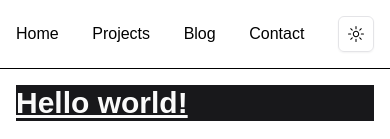
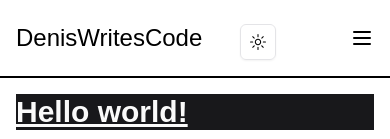
Before and after one commit to DenisWritesCode/portfolio2point0, a Next.js app: page / in a window 390 px wide. Shown: the top 139 px of the page. Built offline with nearby package versions, Linux system fonts and the light colour scheme.

Commit message:
001: Add mobile responsive navbar

```diff
--- a/app/layout.tsx
+++ b/app/layout.tsx
@@ -1,9 +1,13 @@
+"use client";
+
 import Footer from "@/components/ui/Footer";
 import NavBar from "@/components/ui/NavBar";
-import type { Metadata } from "next";
 import localFont from "next/font/local";
 import "./globals.css";
 import { ThemeProvider } from "@/components/theme-provider";
+import { useState } from "react";
+import MobileNavBar from "@/components/ui/MobileNavBar";
+import ServerLayout from "./serverLayout";
 
 const geistSans = localFont({
   src: "./fonts/GeistVF.woff",
@@ -16,18 +20,25 @@ const geistMono = localFont({
   weight: "100 900",
 });
 
-export const metadata: Metadata = {
-  title: "Denis Mutunga | Portfolio",
-  description: "Portfolio Website for Denis Mutunga Mutinda",
-};
-
 export default function RootLayout({
   children,
 }: Readonly<{
   children: React.ReactNode;
 }>) {
+  const [mobileShow, setmobileShow] = useState(false);
+
+  const onHamClick = () => {
+    if (!mobileShow) {
+      window.scrollTo({
+        top: 0,
+        behavior: "smooth",
+      });
+    }
+    setmobileShow(!mobileShow);
+  };
+
   return (
-    <html lang="en">
+    <html lang="en" className="scroll-smooth">
       <body
         className={`${geistSans.variable} ${geistMono.variable} antialiased`}
       >
@@ -38,10 +49,13 @@ export default function RootLayout({
           disableTransitionOnChange
         >
           <div className="min-h-screen flex flex-col items-center justify-between ">
-          <header className="w-full sticky top-0 left-0 p-4 bg-background text-foreground border-b border-foreground">
-            <NavBar />
+            <header className="w-full sticky top-0 left-0 p-4 bg-background text-foreground border-b-2 border-foreground z-50">
+              <NavBar onHamClick={onHamClick} />
+              {mobileShow && <MobileNavBar onHamClick={onHamClick} />}
             </header>
-          <div className="p-4 bg-background min-h-screen w-full">{children}</div>
+            <div className="p-4 bg-background min-h-screen w-full">
+              <ServerLayout>{children}</ServerLayout>
+            </div>
             <Footer />
           </div>
         </ThemeProvider>
--- /dev/null
+++ b/app/serverLayout.tsx
@@ -0,0 +1,10 @@
+import type { Metadata } from "next";
+
+export const metadata: Metadata = {
+    title: "Denis Mutunga | Portfolio",
+    description: "Portfolio Website for Denis Mutunga Mutinda",
+  };
+
+  export default function ServerLayout({ children }: { children: React.ReactNode }) {
+    return <>{children}</>;
+  }
--- a/components/ui/Footer.tsx
+++ b/components/ui/Footer.tsx
@@ -1,3 +1,4 @@
+import Link from "next/link";
 import React from "react";
 
 function Footer() {
@@ -6,7 +7,7 @@ function Footer() {
     <footer className="bg-gray-900 text-gray-300 text-lg font-semibold tracking-wider">
       <div className="footer-container flex flex-col items-center p-3 md:flex-row-reverse md:w-11/12 md:mx-auto md:justify-between">
         <p>
-          <a href="#hero">Back To Top</a>
+          <Link href="/">Back To Top</Link>
         </p>
         <p className="">DenisWritesCode &#169; {today.getFullYear()}</p>
       </div>
--- /dev/null
+++ b/components/ui/MobileNavBar.tsx
@@ -0,0 +1,27 @@
+import React from "react";
+
+function MobileNavBar({ onHamClick }: { onHamClick: () => void }) {
+  return (
+    <div className="bg-gray-800 text-gray-300 pt-16 -mb-12">
+      <li className="flex flex-col text-center items-center">
+        <ul className="cursor-pointer py-1 px-3 text-gray-200 bg-gray-900 rounded-lg">
+          <a href="#hero" onClick={onHamClick}>
+            Home
+          </a>
+        </ul>
+        <ul className="cursor-pointer py-1 px-3">
+          <a href="#skillset" onClick={onHamClick}>
+            SkillSet
+          </a>
+        </ul>
+        <ul className="cursor-pointer py-1 px-3">
+          <a href="#projects" onClick={onHamClick}>
+            Experience
+          </a>
+        </ul>
+      </li>
+    </div>
+  );
+}
+
+export default MobileNavBar;
--- a/components/ui/NavBar.tsx
+++ b/components/ui/NavBar.tsx
@@ -1,8 +1,8 @@
 "use client";
 
 import Link from "next/link";
-import { MoonIcon, SunIcon } from "@radix-ui/react-icons"
-import { useTheme } from "next-themes"
+import { MoonIcon, SunIcon } from "@radix-ui/react-icons";
+import { useTheme } from "next-themes";
 
 import { Button } from "@/components/ui/button";
 import {
@@ -10,18 +10,44 @@ import {
   DropdownMenuContent,
   DropdownMenuItem,
   DropdownMenuTrigger,
-} from "@/components/ui/dropdown-menu"
+} from "@/components/ui/dropdown-menu";
 
-function NavBar() {
-
+function NavBar({ onHamClick }: { onHamClick: () => void }) {
   const { setTheme } = useTheme();
 
   return (
-    <div className="flex justify-between items-center">
-      <Link href={"/"}>Home</Link>
-      <Link href={"/projects"}>Projects</Link>
-      <Link href={"/blog"}>Blog</Link>
+    <nav className="w-full flex justify-between items-center">
+      <div className="left">
+        <h1 className="text-2xl">
+          <Link href={"/"}>DenisWritesCode</Link>
+        </h1>
+      </div>
+      <div className="middle hidden sm:block">
+        <Link href={"#services"}>Services</Link>
+        <Link href={"#toolsNskills"}>Tools/SkillSet</Link>
+        <Link href={"#projects"}>Projects</Link>
+        <Link href={"#experience"}>Experience</Link>
+        <Link href={"#blog"}>Blog</Link>
         <Link href={"/contact"}>Contact</Link>
+      </div>
+      <div className="right">
+        <li className="flex cursor-pointer">
+          <ul className="py-1 px-3">
+            <Link href="https://twitter.com/DenisWritesCode/">
+              <i className="cursor-pointer fab fa-twitter fa-lg"></i>
+            </Link>
+          </ul>
+          <ul className="py-1 px-3">
+            <Link href="https://www.linkedin.com/in/denis-mutinda-241500191/">
+              <i className="cursor-pointer fab fa-linkedin fa-lg"></i>
+            </Link>
+          </ul>
+          <ul className="py-1 px-3">
+            <Link href="mailto:deniswritescode@gmail.com?subject=Mail from Portfolio">
+              <i className="cursor-pointer fas fa-envelope-open-text fa-lg"></i>
+            </Link>
+          </ul>
+        </li>
         <DropdownMenu>
           <DropdownMenuTrigger asChild>
             <Button variant="outline" size="icon">
@@ -43,6 +69,25 @@ function NavBar() {
           </DropdownMenuContent>
         </DropdownMenu>
       </div>
+      <div className="menu sm:hidden" onClick={onHamClick}>
+        <a href="#home">
+          <svg
+            className="w-6 h-6"
+            fill="none"
+            stroke="currentColor"
+            viewBox="0 0 24 24"
+            xmlns="http://www.w3.org/2000/svg"
+          >
+            <path
+              strokeLinecap="round"
+              strokeLinejoin="round"
+              strokeWidth="2"
+              d="M4 6h16M4 12h16M4 18h16"
+            ></path>
+          </svg>
+        </a>
+      </div>
+    </nav>
   );
 }
 
```
Lines whose indentation alone changed are shown as unchanged.
